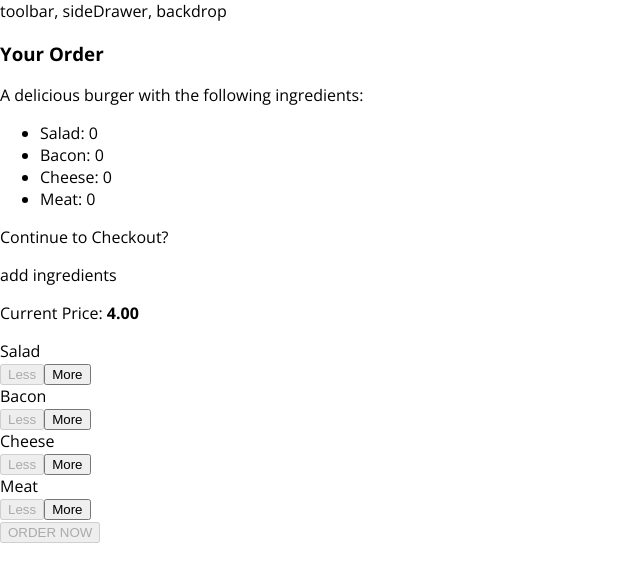
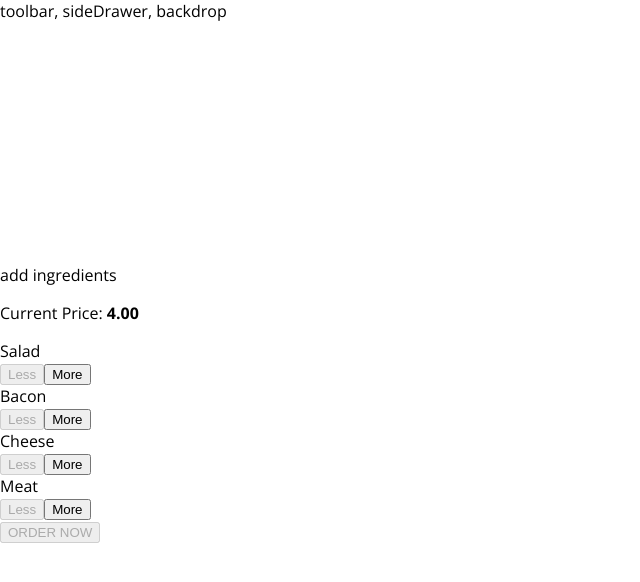
Before and after one commit to BrooksPatola/Burger-Builder, a React app: page / in a window 1280 px wide. Shown: the top 582 px of the page, without its empty margins (0-640 px from the left). Built offline with nearby package versions, Linux system fonts and the light colour scheme.

Commit message:
show/hide modal w/ animation

```diff
--- a/src/components/Burger/BuildControls/BuildControls.js
+++ b/src/components/Burger/BuildControls/BuildControls.js
@@ -23,11 +23,14 @@
             added={() => props.ingredientAdded(ctrl.type)}
             removed={()=> props.ingredientRemoved(ctrl.type)}
             disabled ={props.disabled[ctrl.type]}
+            onClick={props.ordered}
             />
         ))}
 
         <button className={classes.OrderButton}
-        disabled={!props.purchasable}>ORDER NOW</button>
+        disabled={!props.purchasable}
+
+        >ORDER NOW</button>
 
     </div>
 );
--- a/src/components/UI/Modal/Modal.js
+++ b/src/components/UI/Modal/Modal.js
@@ -1,10 +1,15 @@
 import React from 'react';
 
 import classes from './Modal.css';
+import { transform } from '@babel/core';
 
 const modal = (props) => (
 
-<div className={classes.Modal}>
+<div className={classes.Modal}
+    style={{
+        transform: props.show ? 'translateY(0)' : 'translateY(-100vh)',
+        opacity: props.show ? '1': '0'
+    }}>
     {props.children}
 </div>
 
--- a/src/containers/BurgerBuilder/BurgerBuilder.js
+++ b/src/containers/BurgerBuilder/BurgerBuilder.js
@@ -23,7 +23,8 @@
         meat: 0
     },
     totalPrice: 4,
-    purchasable: false
+    purchasable: false,
+    purchasing: false
 }
 
 updatePurchaseState (ingredients) {
@@ -70,6 +71,9 @@
 }
 
 
+purchaseHandler = () => {
+    this.setState({purchasing: true});
+}
 
 
     render () {
@@ -84,7 +88,7 @@
 
         return(
            <Aux>
-               <Modal>
+               <Modal show={this.state.purchasing }>
                    <OrderSummary ingredients={this.state.ingredients}/>
                </Modal>
               <Burger ingredients={this.state.ingredients} />
@@ -93,6 +97,7 @@
                ingredientRemoved={this.removeIngredientHandler}
                disabled = {disabledInfo}
                purchasable={this.state.purchasable}
+               ordered={this.purchaseHandler}
                price={this.state.totalPrice}
                />
            </Aux>
```
